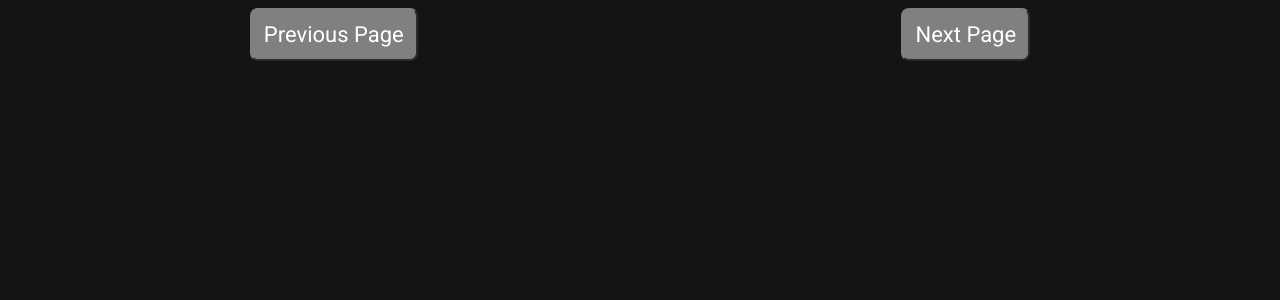
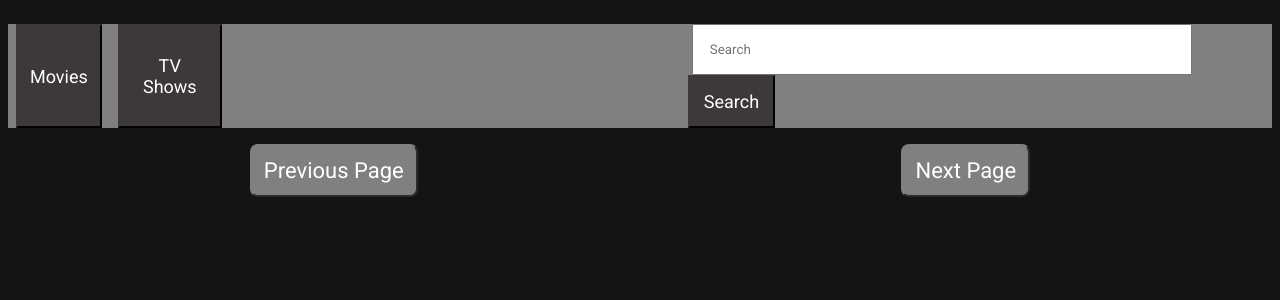
Before and after one commit to goshomarinov/movies-online, a React (Create React App) app: page / in a window 1280 px wide. Shown: the top 300 px of the page. Built offline with nearby package versions, Linux system fonts and the light colour scheme; no server answers.

Commit message:
Added header component with style

```diff
--- a/src/App.js
+++ b/src/App.js
@@ -4,12 +4,15 @@ import { Routes, Route } from 'react-router-dom';
 import ReactPlayer from 'react-player';
 
 import { Home } from './components/home-page/Home';
+import { Header } from './components/header/Header';
 
 
 function App() {
 
   return (
     <div className="App">
+      <Header />
+
       <Routes>
       <Route path='/' element={<Home />} />
       </Routes>
--- /dev/null
+++ b/src/components/header/Header.js
@@ -0,0 +1,15 @@
+import headerStyle from '../header/Header.module.css';
+
+export const Header = () => {
+
+    return (
+        <div className={headerStyle['header-container']}>
+            <button>Movies</button>
+            <button>TV Shows</button>
+            <form>
+                <input className={headerStyle['form-input']} type='text' placeholder='Search'/>
+                <input className={headerStyle['form-button']} type='submit' value='Search'/>
+            </form>
+        </div>
+    );
+}
--- /dev/null
+++ b/src/components/header/Header.module.css
@@ -0,0 +1,50 @@
+.header-container {
+    display: flex;
+    width: 100vw;
+    background-color: grey;
+    border-color: grey;
+    margin: 16px 0px;
+}
+
+.header-container button {
+    padding: 12px;
+    margin: 0px 8px;
+    cursor: pointer;
+    font-size: 18px;
+    background-color: rgb(61, 57, 57);
+    border-color: rgb(61, 57, 57);
+    color: #fff;
+}
+
+.header-container button:hover {
+    background-color: transparent;
+    color: rgb(104, 51, 51);
+}
+
+.header-container form {
+    margin-left: 450px;
+}
+
+.header-container form input {
+    padding: 16px;
+    margin: 0px 12px;
+}
+
+.header-container form .form-input {
+    width: 500px;
+}
+
+.header-container form .form-button {
+    padding: 14px;
+    margin: 0px 8px;
+    cursor: pointer;
+    font-size: 18px;
+    background-color: rgb(61, 57, 57);
+    border-color: rgb(61, 57, 57);
+    color: #fff;
+}
+
+.header-container form .form-button:hover {
+    background-color: transparent;
+    color: rgb(104, 51, 51);
+}
```
